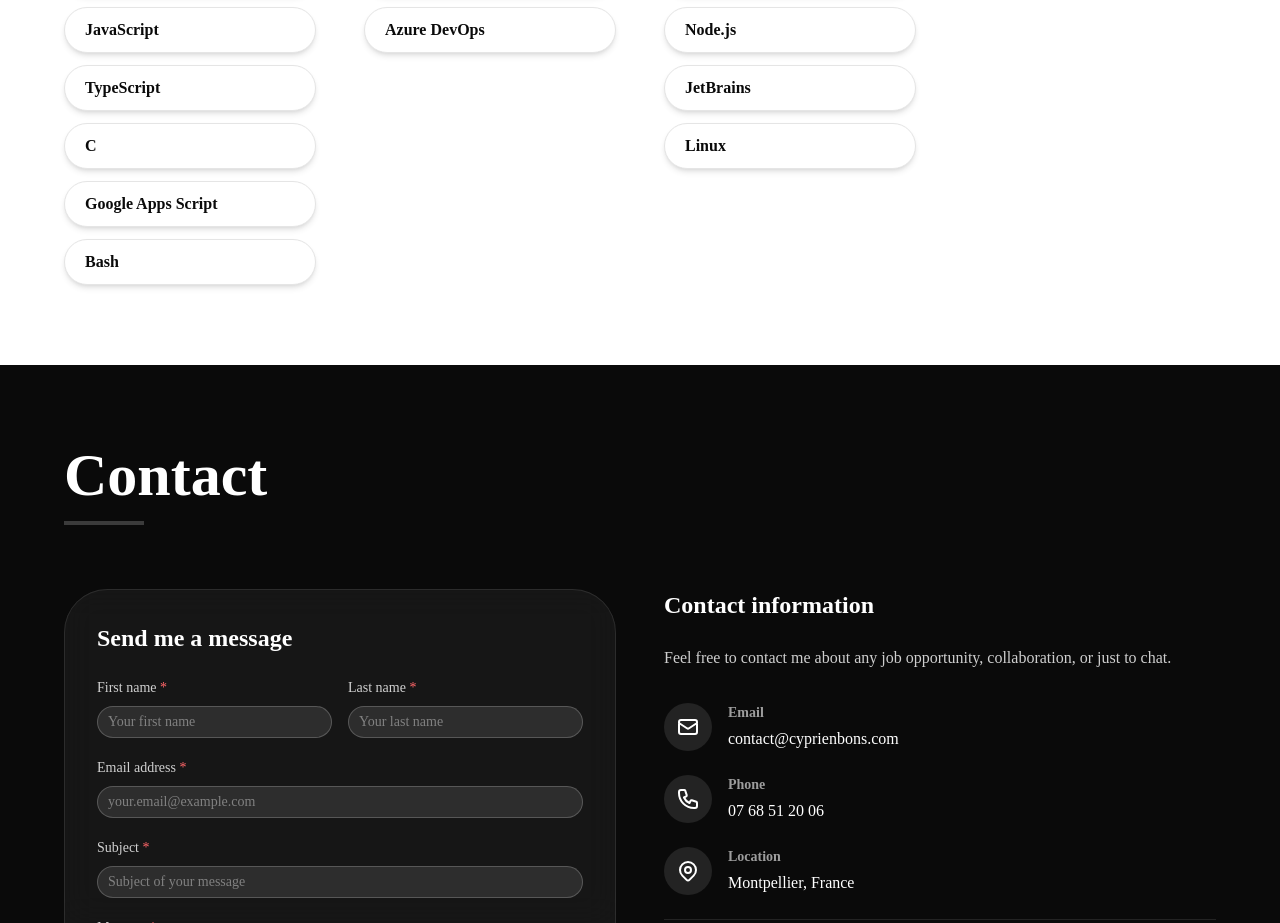
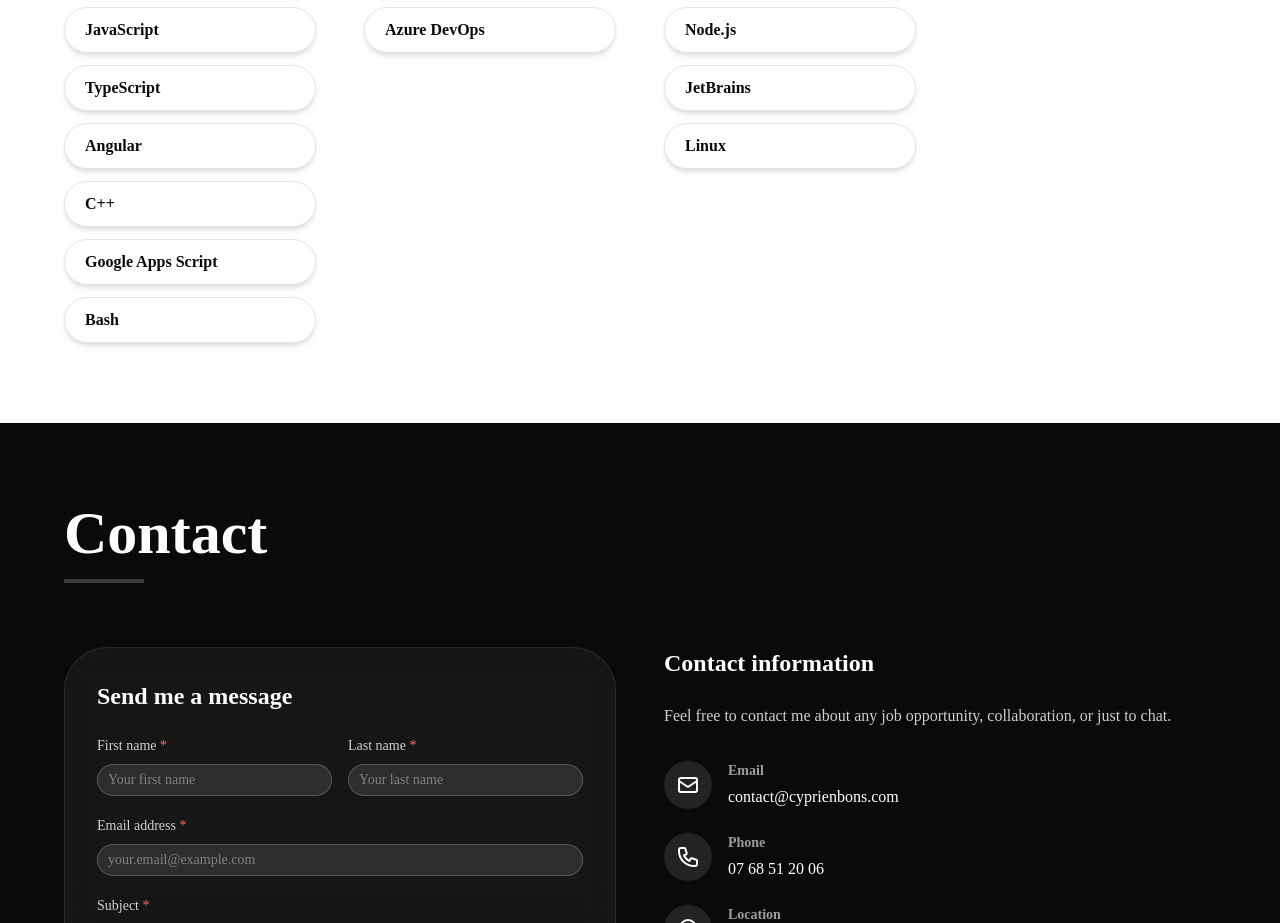
Before and after one commit to M2M2005/Site-Web, a Next.js app: page / in a window 1280 px wide. Shown: the part 7560-8483 px from the top of the page. Built offline with nearby package versions, Linux system fonts and the light colour scheme.

Commit message:
Language

```diff
--- a/components/sections/skills-section.tsx
+++ b/components/sections/skills-section.tsx
@@ -22,7 +22,8 @@
             { name: "PHP" },
             { name: "JavaScript" },
             { name: "TypeScript" },
-            { name: "C" },
+            { name: "Angular" },
+            { name: "C++" },
             { name: "Google Apps Script" },
             { name: "Bash" },
         ],
```
